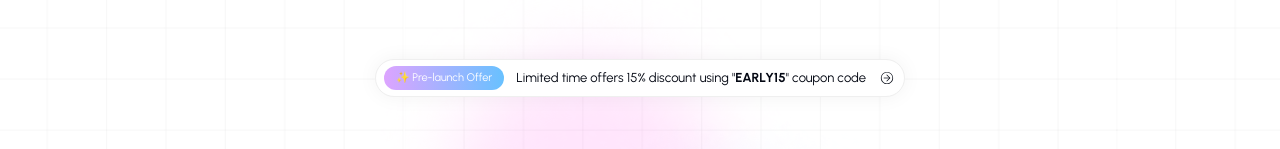
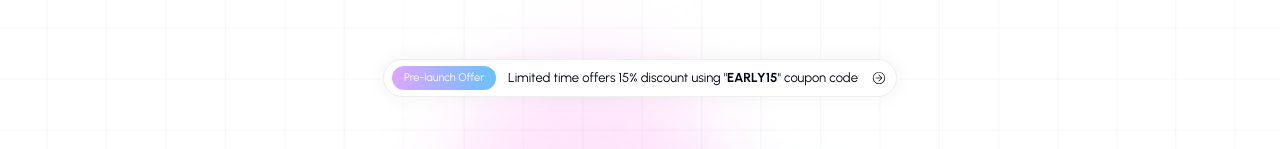
Before and after one commit to devfatema/screenshotfast, a Next.js app: page / in a window 1280 px wide. Shown: the part 168-317 px from the top of the page. Built offline with nearby package versions, Linux system fonts and the light colour scheme; no server answers.

Commit message:
Update Pre-Launch Offer text

```diff
--- a/src/app/page.js
+++ b/src/app/page.js
@@ -192,7 +192,7 @@ export default function Home() {
             <div className="min-w-779px mx-auto text-center mt-32 relative z-10">
               <a href='https://screenshotfast.lemonsqueezy.com/buy/cb3682ac-2b38-4847-8fa6-3753bedcff93' className=" flex items-center bg-white rounded-full justify-center max-w-fit mx-auto space-x-3 border custom-border-color custom-box-shadow px-2 py-1.5">
                 <div className="bg-gradient text-white text-[11px] py-1 px-3 rounded-full">
-                  <p>✨ Pre-launch Offer</p>
+                  <p>Pre-launch Offer</p>
                 </div>
                 <div>
                   <p className=" text-[13px]">Limited time offers 15% discount using "<strong>EARLY15</strong>" coupon code</p>
```
